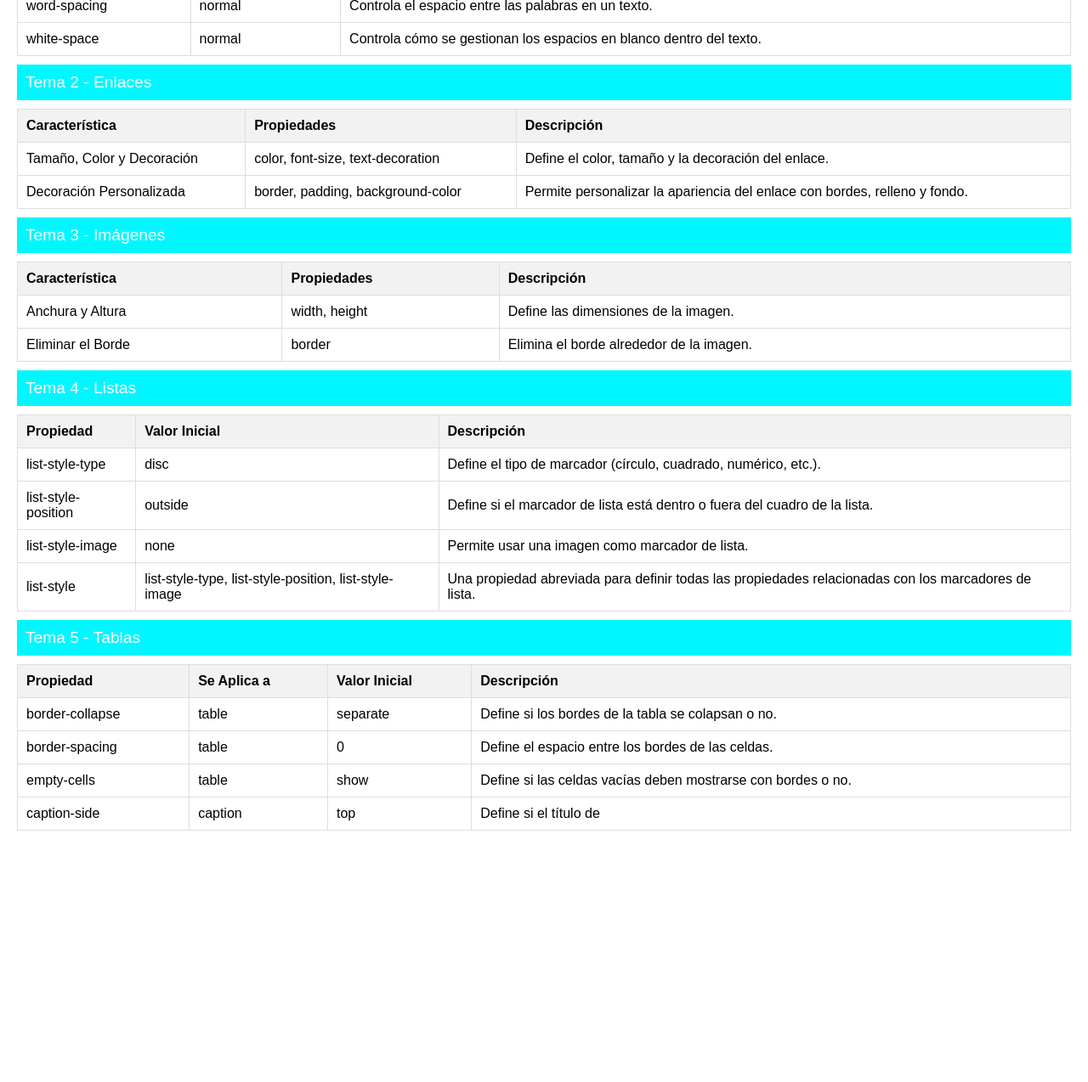
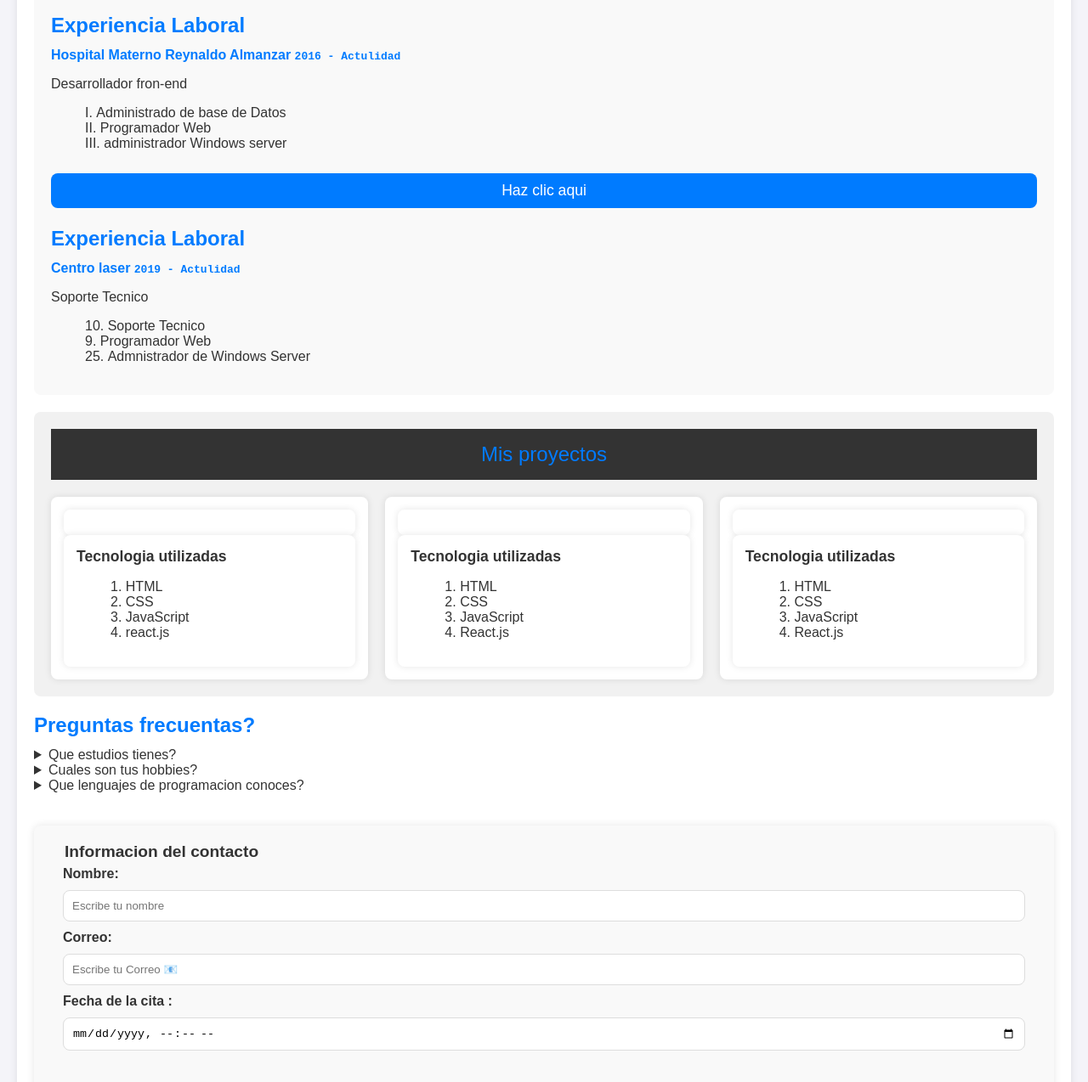
Before and after one commit to Michaelsena2523/ccsStyloColores, a plain HTML site: page index.html in a window 1280 px wide. Shown: the part 876-2150 px from the top of the page at 85% size. Before the commit the page ends 1874 px from the top, so only its background shows below. Drawn offline with Linux system fonts and the light colour scheme.

Commit message:
stylo usando colores

```diff
--- a/index.html
+++ b/index.html
@@ -1,267 +1,228 @@
-<!DOCTYPE html>
-<html lang="es">
+<html lang="en">
+
 <head>
     <meta charset="UTF-8">
     <meta name="viewport" content="width=device-width, initial-scale=1.0">
-  <title>Propiedades CSS</title>
-  <style>
-    body {
-      font-family: Arial, sans-serif;
-      margin: 20px;
-    }
+    <link rel="stylesheet" href="style.css">
+    <title> Porfolios </title>
+</head>
 
-    h2 {
-      color: #333;
-    }
-
-    table {
-      width: 100%;
-      border-collapse: collapse;
-      margin: 10px 0;
-    }
-
-    th, td {
-      padding: 10px;
-      border: 1px solid #ddd;
-      text-align: left;
-    }
-
-    th {
-      background-color: #f2f2f2;
-    }
-
-    .section-title {
-      background-color: #00f7ff;
-      color: white;
-      padding: 10px;
-      font-size: 1.2em;
-      margin-bottom: 10px;
-    }
-  </style>
-</head>
 <body>
 
     <header>
-    <img src="./img/infotep.png" alt="">
-    <p style="font-size: 25px;">Identifica y describe las propiedades de los siguientes elementos CSS: </p>
+        <h1> Michael sena monegro </h1>
+        <nav>
+            <a href="#experiencias"> Experiencia </a>
+            <a href="#proyectos"> Proyectos </a>
+            <a href="https://www.youtube.com/@angeljuniorsorianosorido0" target="_blank" rel="noreferrer"> Youtube </a>
+        </nav>
     </header>
 
+    <section role="dialog">
+
+        <iframe width="560" height="315" src="https://www.youtube.com/embed/Ohp8ZPF3wtc?si=nbfFrT34MfcSPo6V" title="YouTube video player" frameborder="0" allow="accelerometer; autoplay; clipboard-write; encrypted-media; gyroscope; picture-in-picture; web-share" referrerpolicy="strict-origin-when-cross-origin" allowfullscreen></iframe>
+
+        <br>
+        <audio
+            src="https://ia801600.us.archive.org/0/items/50-cent-get-rich-or-die-tryin-20th-anniversary/Get%20Rich%20Or%20Die%20Tryin%27/05-In%20Da%20Club.mp3"
+            autoplay loop controls muted>
+        </audio>
+    </section>
+
+    <main>
+        <p> Desarrollador fron-end
+            con más de 3 años de
+            experiencia en soporte
+            técnico Y asesoría de TIC
+            <span class="penelope"> Contacto: 809-351-8818 </span>
+        </p>
+
+
+        <article>
+            <h2> Mis competencias </h2>
+            <ol type="A">
+                <li> Soporte Tecnico </li>
+                <li> Ayuda </li>
+                <li> Desarrollo </li>
+            </ol>
+        </article>
+        <a download href="michael.jpg">
+            <img src="img/Imagen de WhatsApp 2024-10-24 a las 19.23.50_ac3b3944.jpg" alt="Michael" id="mi-photo" width="200" height="200">
+        </a>
+
+        <section id="experiencias">
+            <article>
+                <h2>Experiencia Laboral </h2>
+                <h4>Hospital Materno Reynaldo Almanzar
+                    <samp>2016 - Actulidad </samp>
+                </h4>
+                <p>Desarrollador fron-end </p>
+                <div>
+                    <ol type="I">
+                        <li> Administrado de base de Datos </li>
+                        <li> Programador Web </li>
+                        <li> administrador Windows server </li>
+                    </ol>
+                </div>
+                <button> Haz clic aqui </button>
+            </article>
+
+            <article>
+                <h2>Experiencia Laboral </h2>
+                <h4>Centro laser
+                    <samp>2019 - Actulidad </samp>
+                </h4>
+                <p> Soporte Tecnico </p>
+                <div>
+                    <ol type="1" reversed start="10">
+                        <li> Soporte Tecnico </li>
+                        <li> Programador Web </li>
+                        <li value="25"> Admnistrador de Windows Server </li>
+                    </ol>
+                </div>
+            </article>
+        </section>
+
+        <section id="proyecto">
+            <header> Mis proyectos </header>
+            <div class="contendor-proyectos">
+                <div>
+                    <div>
+                        <img src="" alt="">
+                    </div>
+                    <div>
+                        <strong> Tecnologia utilizadas </strong>
+                        <ol>
+                            <li> HTML </li>
+                            <li> CSS </li>
+                            <li> JavaScript </li>
+                            <li> react.js </li>
+                        </ol>
+                    </div>
+                </div>
+
+                <div>
+                    <div>
+                        <img src="" alt="">
+                    </div>
+                    <div>
+                        <strong> Tecnologia utilizadas </strong>
+                        <ol>
+                            <li> HTML </li>
+                            <li> CSS </li>
+                            <li> JavaScript </li>
+                            <li> React.js </li>
+                        </ol>
+                    </div>
+                </div>
+
+                <div>
+                    <div>
+                        <img src="" alt="">
+                    </div>
+                    <div>
+                        <strong> Tecnologia utilizadas </strong>
+                        <ol>
+                            <li> HTML </li>
+                            <li> CSS </li>
+                            <li> JavaScript </li>
+                            <li> React.js </li>
+                        </ol>
+                    </div>
+                </div>
+            </div>
+        </section>
+
         <section>
-    <div class="section-title">Tema 1 - Texto</div>
-    <table>
-      <thead>
-        <tr>
-          <th>Propiedad</th>
-          <th>Valor Inicial</th>
-          <th>Descripción</th>
-        </tr>
-      </thead>
-      <tbody>
-        <tr>
-          <td>color</td>
-          <td>initial</td>
-          <td>Define el color del texto.</td>
-        </tr>
-        <tr>
-          <td>font-family</td>
-          <td>initial</td>
-          <td>Especifica la familia tipográfica del texto.</td>
-        </tr>
-        <tr>
-          <td>font-size</td>
-          <td>16px</td>
-          <td>Especifica el tamaño de la fuente.</td>
-        </tr>
-        <tr>
-          <td>font-weight</td>
-          <td>normal</td>
-          <td>Define el grosor de la fuente.</td>
-        </tr>
-        <tr>
-          <td>font-style</td>
-          <td>normal</td>
-          <td>Especifica el estilo de la fuente, como normal, cursiva o oblicua.</td>
-        </tr>
-        <tr>
-          <td>font-variant</td>
-          <td>normal</td>
-          <td>Controla la forma de la fuente, como minúsculas pequeñas (small-caps).</td>
-        </tr>
-        <tr>
-          <td>font</td>
-          <td>initial</td>
-          <td>Define todas las propiedades de la fuente en una sola declaración.</td>
-        </tr>
-        <tr>
-          <td>text-align</td>
-          <td>left</td>
-          <td>Define la alineación del texto (izquierda, derecha, centro o justificado).</td>
-        </tr>
-        <tr>
-          <td>line-height</td>
-          <td>normal</td>
-          <td>Establece la altura de la línea, es decir, el espacio entre líneas de texto.</td>
-        </tr>
-        <tr>
-          <td>text-decoration</td>
-          <td>none</td>
-          <td>Especifica la decoración del texto, como subrayado, tachado, etc.</td>
-        </tr>
-        <tr>
-          <td>text-transform</td>
-          <td>none</td>
-          <td>Modifica el caso del texto, como convertir a mayúsculas o minúsculas.</td>
-        </tr>
-        <tr>
-          <td>vertical-align</td>
-          <td>baseline</td>
-          <td>Controla la alineación vertical del texto en relación con su contenedor.</td>
-        </tr>
-        <tr>
-          <td>text-indent</td>
-          <td>0</td>
-          <td>Define la cantidad de sangría en el primer renglón de un párrafo.</td>
-        </tr>
-        <tr>
-          <td>letter-spacing</td>
-          <td>normal</td>
-          <td>Controla el espacio entre las letras de un texto.</td>
-        </tr>
-        <tr>
-          <td>word-spacing</td>
-          <td>normal</td>
-          <td>Controla el espacio entre las palabras en un texto.</td>
-        </tr>
-        <tr>
-          <td>white-space</td>
-          <td>normal</td>
-          <td>Controla cómo se gestionan los espacios en blanco dentro del texto.</td>
-        </tr>
-      </tbody>
-    </table>
+            <h2> Preguntas frecuentas? </h2>
+            <details>
+                <summary>Que estudios tienes?</summary>
+                <p> Tengo una ingenieria en informatica en la Universidad O&M</p>
+            </details>
+
+            <details>
+                <summary>Cuales son tus hobbies?</summary>
+                <p> Me gusta jugar video juegos y programar </p>
+            </details>
+
+            <details>
+                <summary>Que lenguajes de programacion conoces?</summary>
+                <p> Conozco HTML, CSS, JavaScript, Node.js, PHP, Python, Java, C# </p>
+            </details>
+            <br>
         </section>
 
 
-  <section>
-    <div class="section-title">Tema 2 - Enlaces</div>
-    <table>
-      <thead>
-        <tr>
-          <th>Característica</th>
-          <th>Propiedades</th>
-          <th>Descripción</th>
-        </tr>
-      </thead>
-      <tbody>
-        <tr>
-          <td>Tamaño, Color y Decoración</td>
-          <td>color, font-size, text-decoration</td>
-          <td>Define el color, tamaño y la decoración del enlace.</td>
-        </tr>
-        <tr>
-          <td>Decoración Personalizada</td>
-          <td>border, padding, background-color</td>
-          <td>Permite personalizar la apariencia del enlace con bordes, relleno y fondo.</td>
-        </tr>
-      </tbody>
-    </table>
-  </section>
+        <form action="/" method="post">
+            <fieldset>
+                <legend> Informacion del contacto </legend>
+                <div role="contentinfo">
+                    <label> Nombre:
+                        <input type="text" placeholder="Escribe tu nombre" required>
+                    </label>
+                </div>
+                <div role="contentinfo">
+                    <label> Correo:
+                        <input type="email" placeholder="Escribe tu Correo 📧" required>
+                    </label>
+                </div>
+                <div role="contentinfo">
+                    <label> Fecha de la cita :
+                        <input type="datetime-local" equired>
+                    </label>
+                </div>
+            </fieldset>
 
+            <fieldset>
+                <legend> Informacion adicional </legend>
+                <div role="contentinfo">
+                    <label> Telefono:
+                        <input type="tel" placeholder="809-000-0000" required pattern="[0-9]{10}">
+                    </label>
+                </div>
+            </fieldset>
 
-  <section>
-    <div class="section-title">Tema 3 - Imágenes</div>
-    <table>
-      <thead>
-        <tr>
-          <th>Característica</th>
-          <th>Propiedades</th>
-          <th>Descripción</th>
-        </tr>
-      </thead>
-      <tbody>
-        <tr>
-          <td>Anchura y Altura</td>
-          <td>width, height</td>
-          <td>Define las dimensiones de la imagen.</td>
-        </tr>
-        <tr>
-          <td>Eliminar el Borde</td>
-          <td>border</td>
-          <td>Elimina el borde alrededor de la imagen.</td>
-        </tr>
-      </tbody>
-    </table>
-  </section>
+            <fieldset>
+                <legend> Otros? </legend>
+                <div>
+                    <label for="why"> Por que quieres contactar </label>
+                    <select name="why" id="why">
+                        <option value="1"> Trabajo </option>
+                        <option value="2"> Duda </option>
+                        <option value="3"> Mas informacion </option>
+                    </select>
+                </div>
 
+                <div>
+                    <label for="terminos"> Acepta los terminos? </label>
+                    <input type="checkbox" name="terminos" id="terminos" required>
+                </div>
 
-  <section>
-    <div class="section-title">Tema 4 - Listas</div>
-    <table>
-      <thead>
-        <tr>
-          <th>Propiedad</th>
-          <th>Valor Inicial</th>
-          <th>Descripción</th>
-        </tr>
-      </thead>
-      <tbody>
-        <tr>
-          <td>list-style-type</td>
-          <td>disc</td>
-          <td>Define el tipo de marcador (círculo, cuadrado, numérico, etc.).</td>
-        </tr>
-        <tr>
-          <td>list-style-position</td>
-          <td>outside</td>
-          <td>Define si el marcador de lista está dentro o fuera del cuadro de la lista.</td>
-        </tr>
-        <tr>
-          <td>list-style-image</td>
-          <td>none</td>
-          <td>Permite usar una imagen como marcador de lista.</td>
-        </tr>
-        <tr>
-          <td>list-style</td>
-          <td>list-style-type, list-style-position, list-style-image</td>
-          <td>Una propiedad abreviada para definir todas las propiedades relacionadas con los marcadores de lista.</td>
-        </tr>
-      </tbody>
-    </table>
-  </section>
+                <div>
+                    <datalist id="lunguages">
+                        <option value="Java">
+                        <option value="Python">
+                        <option value="JavaScript">
+                        <option value="Node.js">
+                    </datalist>
 
+                    <label for="lenguaje"> Con que leja te puedo ayudar?
+                        <input type="text" list="lunguages" id="lenguaje" name="lenguaje">
+                    </label>
+                </div>
+            </fieldset>
 
-  <section>
-    <div class="section-title">Tema 5 - Tablas</div>
-    <table>
-      <thead>
-        <tr>
-          <th>Propiedad</th>
-          <th>Se Aplica a</th>
-          <th>Valor Inicial</th>
-          <th>Descripción</th>
-        </tr>
-      </thead>
-      <tbody>
-        <tr>
-          <td>border-collapse</td>
-          <td>table</td>
-          <td>separate</td>
-          <td>Define si los bordes de la tabla se colapsan o no.</td>
-        </tr>
-        <tr>
-          <td>border-spacing</td>
-          <td>table</td>
-          <td>0</td>
-          <td>Define el espacio entre los bordes de las celdas.</td>
-        </tr>
-        <tr>
-          <td>empty-cells</td>
-          <td>table</td>
-          <td>show</td>
-          <td>Define si las celdas vacías deben mostrarse con bordes o no.</td>
-        </tr>
-        <tr>
-          <td>caption-side</td>
-          <td>caption</td>
-          <td>top</td>
-          <td>Define si el título de
+            <button> Enviar informacion </button>
+        </form>
+
+        <footer>
+            <div class="footer-text">
+                <h4>&copy; Copyght 2020 Michael sena. Todos los derechos reservados</h1>
+                    <a href="mailto:aux.asoriano@gmail.com"> Escrime 📨</a>
+                    <a href="tel:+8093139823"> Llamame 📳</a>
+                    <a href="whatsapp://send?Hola sorido0"> Whatsapp </a>
+            </div>
+        </footer>
+    </main>
+
+</body
--- /dev/null
+++ b/style.css
@@ -0,0 +1,175 @@
+/* General body styles */
+body {
+    font-family: Arial, sans-serif;
+    margin: 0;
+    padding: 0;
+    background-color: #f4f4f9;
+    color: #333;
+}
+
+h1, h2, h3, h4 {
+    margin: 0.5em 0;
+    color: #007BFF;
+}
+
+header {
+    background-color: #333;
+    color: white;
+    padding: 1rem 0;
+    text-align: center;
+}
+
+header h1 {
+    margin: 0;
+}
+
+
+
+nav a {
+    margin: 0 15px;
+    color: white;
+    text-decoration: none;
+    font-weight: bold;
+}
+
+nav a:hover {
+    text-decoration: underline;
+}
+
+main {
+    padding: 20px;
+    max-width: 1200px;
+    margin: 0 auto;
+    background-color: white;
+    border-radius: 8px;
+    box-shadow: 0 0 10px rgba(0, 0, 0, 0.1);
+}
+
+section {
+    margin-bottom: 20px;
+}
+
+/* Section styles */
+section#experiencias {
+    background-color: #f9f9f9;
+    padding: 20px;
+    border-radius: 8px;
+}
+
+section#proyecto {
+    background-color: #f1f1f1;
+    padding: 20px;
+    border-radius: 8px;
+    margin-top: 20px;
+}
+
+section#proyecto header {
+    font-size: 1.5rem;
+    color: #007BFF;
+    margin-bottom: 20px;
+}
+
+.contendor-proyectos {
+    display: flex;
+    gap: 20px;
+    justify-content: space-between;
+}
+
+.contendor-proyectos div {
+    background-color: white;
+    padding: 15px;
+    border-radius: 8px;
+    box-shadow: 0 0 8px rgba(0, 0, 0, 0.1);
+    flex: 1;
+}
+
+.contendor-proyectos img {
+    max-width: 100%;
+    border-radius: 8px;
+}
+
+strong {
+    font-size: 1.1rem;
+    color: #333;
+}
+
+ol {
+    list-style-position: inside;
+}
+
+footer {
+    background-color: #333;
+    color: white;
+    padding: 1rem 0;
+    text-align: center;
+}
+
+footer a {
+    color: white;
+    text-decoration: none;
+    margin: 0 10px;
+}
+
+footer a:hover {
+    text-decoration: underline;
+}
+
+/* Form styles */
+form {
+    background-color: #f9f9f9;
+    padding: 20px;
+    border-radius: 8px;
+    box-shadow: 0 0 10px rgba(0, 0, 0, 0.1);
+}
+
+fieldset {
+    margin-bottom: 20px;
+    border: none;
+}
+
+legend {
+    font-size: 1.2rem;
+    font-weight: bold;
+    color: #333;
+}
+
+label {
+    font-weight: bold;
+}
+
+input, select, button {
+    width: 100%;
+    padding: 10px;
+    margin: 10px 0;
+    border: 1px solid #ddd;
+    border-radius: 8px;
+}
+
+input:focus, select:focus, button:focus {
+    border-color: #007BFF;
+    outline: none;
+}
+
+button {
+    background-color: #007BFF;
+    color: white;
+    border: none;
+    cursor: pointer;
+    font-size: 1.1rem;
+}
+
+button:hover {
+    background-color: #0056b3;
+}
+
+/* Responsive styles */
+@media (max-width: 768px) {
+    .contendor-proyectos {
+        flex-direction: column;
+        align-items: center;
+    }
+
+    .contendor-proyectos div {
+        margin-bottom: 20px;
+    }
+}
```
Also changed, not shown: img/infotep.png (deleted). Lines whose indentation alone changed are shown as unchanged.
